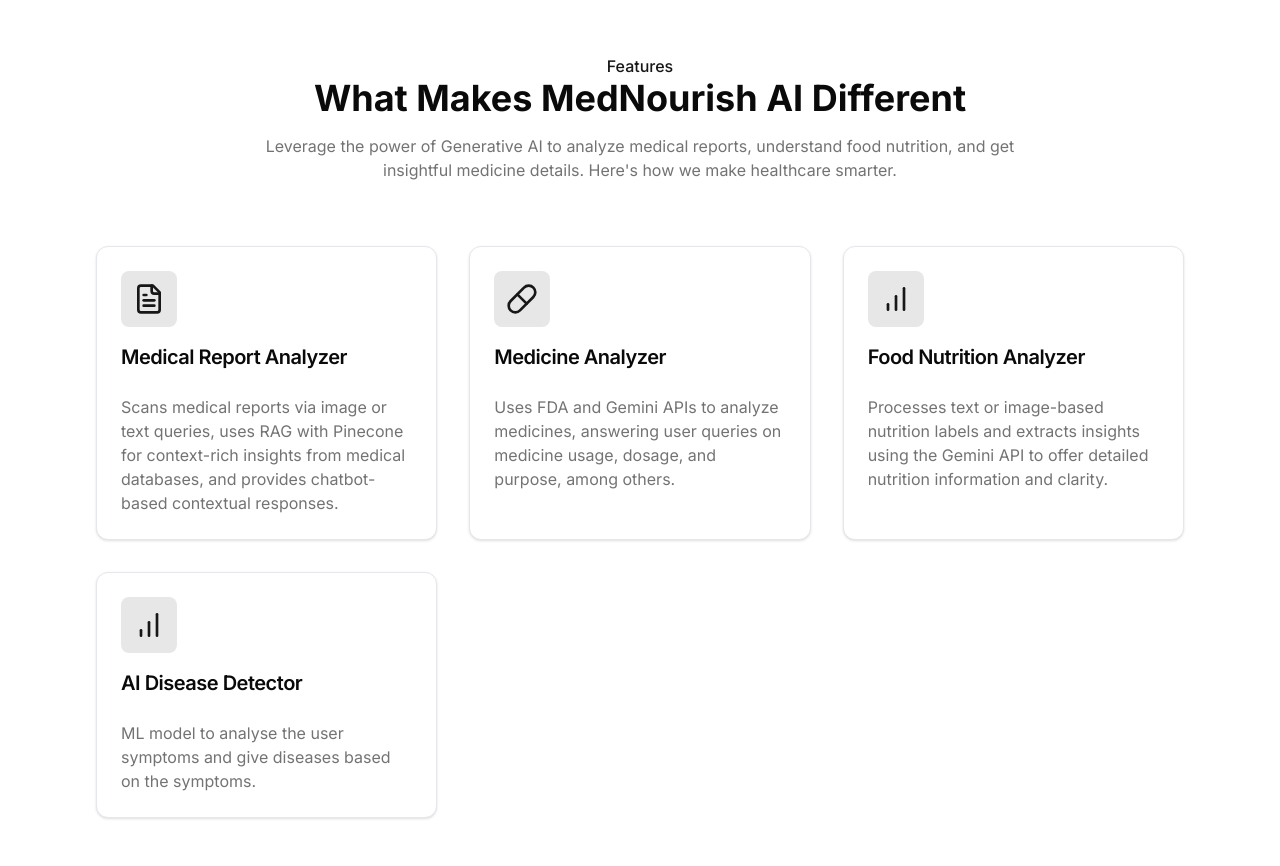
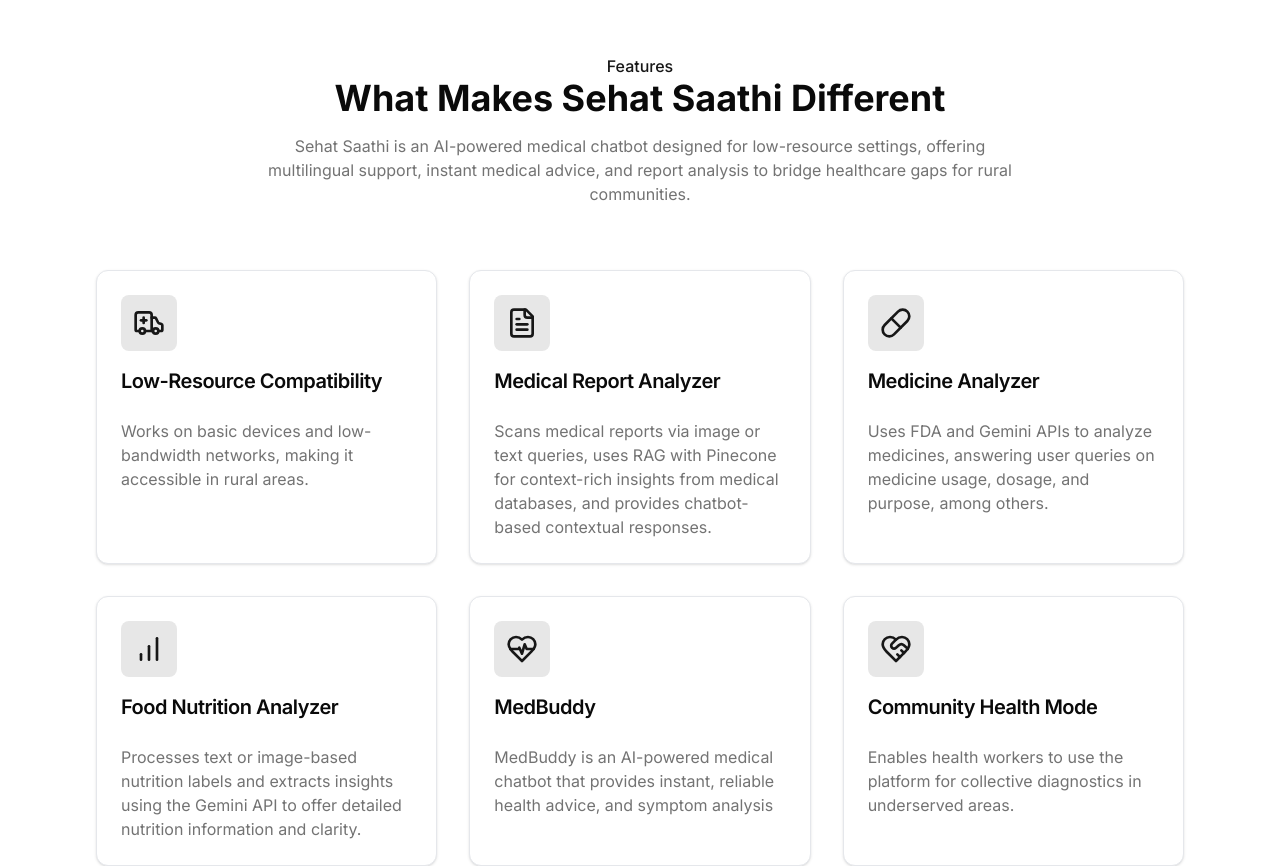
Before and after one commit to ammaarKhan13/SehatSaathi, a Next.js app: page / in a window 1280 px wide. Shown: the part 1120-1986 px from the top of the page. Built offline with nearby package versions, Linux system fonts and the light colour scheme.

Commit message:
Update features.tsx

```diff
--- a/components/layout/sections/features.tsx
+++ b/components/layout/sections/features.tsx
@@ -1,6 +1,6 @@
 "use client";
 import { Card, CardContent, CardHeader, CardTitle } from "@/components/ui/card";
-import { FileText, Pill, BarChart } from "lucide-react";
+import { FileText, Pill, BarChart, Ambulance, HeartPulse, HeartHandshake } from "lucide-react";
 import React from "react";
 
 interface FeaturesProps {
@@ -10,6 +10,12 @@ interface FeaturesProps {
 }
 
 const featureList: FeaturesProps[] = [
+  {
+    icon: <Ambulance className="w-8 h-8 text-primary" />,
+    title: "Low-Resource Compatibility",
+    description:
+      "Works on basic devices and low-bandwidth networks, making it accessible in rural areas.",
+  },
   {
     icon: <FileText className="w-8 h-8 text-primary" />,
     title: "Medical Report Analyzer",
@@ -29,10 +35,16 @@ const featureList: FeaturesProps[] = [
       "Processes text or image-based nutrition labels and extracts insights using the Gemini API to offer detailed nutrition information and clarity.",
   },
   {
-    icon: <BarChart className="w-8 h-8 text-primary" />,
-    title: "AI Disease Detector",
+    icon: <HeartPulse className="w-8 h-8 text-primary" />,
+    title: "MedBuddy",
     description:
-      "ML model to analyse the user symptoms and give diseases based on the symptoms.",
+      "MedBuddy is an AI-powered medical chatbot that provides instant, reliable health advice, and symptom analysis",
+  },
+  {
+    icon: <HeartHandshake className="w-8 h-8 text-primary" />,
+    title: "Community Health Mode",
+    description:
+      "Enables health workers to use the platform for collective diagnostics in underserved areas.",
   },
 ];
 
@@ -41,9 +53,9 @@ export const FeaturesSection: React.FC = () => {
     <section className="container mx-auto px-6 sm:px-12 lg:px-24 py-24">
       <div className="text-center">
         <h3 className="text-primary font-medium">Features</h3>
-        <h1 className="text-4xl font-bold">What Makes MedNourish AI Different</h1>
+        <h1 className="text-4xl font-bold">What Makes Sehat Saathi Different</h1>
         <p className="mt-4 text-muted-foreground max-w-3xl mx-auto">
-          Leverage the power of Generative AI to analyze medical reports, understand food nutrition, and get insightful medicine details. Here's how we make healthcare smarter.
+        Sehat Saathi is an AI-powered medical chatbot designed for low-resource settings, offering multilingual support, instant medical advice, and report analysis to bridge healthcare gaps for rural communities.
         </p>
       </div>
 
```
